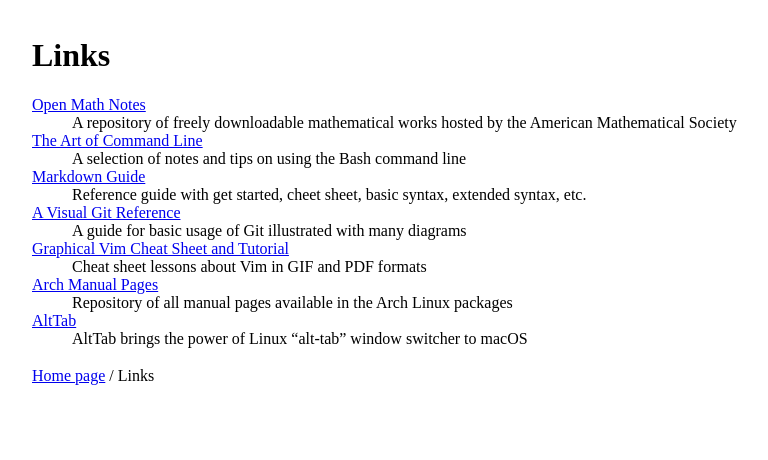
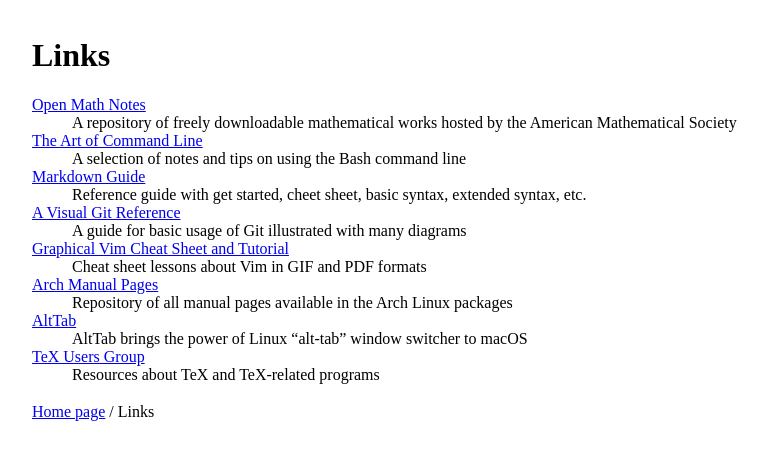
Before and after one commit to goliveira/goliveira.github.io, a Jekyll site: the page built from links.html, in a window 1280 px wide. Shown: the top 460 px of the page, without its empty margins (0-768 px from the left). Built offline with Jekyll 4.4.1, drawn with Linux system fonts in a browser that asks for light colours; nearby versions of some CDN libraries.

Commit message:
Add TUG link

```diff
--- a/links.html
+++ b/links.html
@@ -25,6 +25,8 @@
       <dd>Repository of all manual pages available in the Arch Linux packages</dd>
       <dt><a href="https://alt-tab-macos.netlify.app">AltTab</a></dt>
       <dd>AltTab brings the power of Linux “alt-tab” window switcher to macOS</dd>
+      <dt><a href="https://tug.org">TeX Users Group</a></dt>
+      <dd>Resources about TeX and TeX-related programs</dd>
     </dl>
   </section>
 </main>
```
